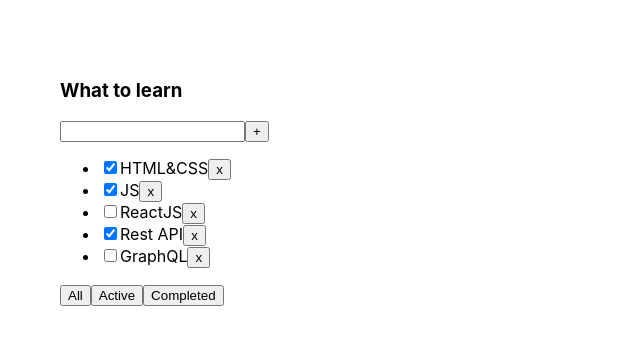
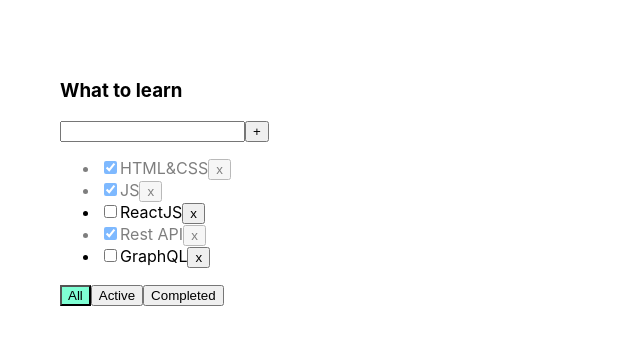
Before and after one commit to martovich/todolist-ts, a React (Create React App) app: page / in a window 1280 px wide. Shown: the top 344 px of the page, without its empty margins (0-640 px from the left). Built offline with nearby package versions, Linux system fonts and the light colour scheme.

Commit message:
todolist-ts lesson4

```diff
--- a/src/App.css
+++ b/src/App.css
@@ -6,3 +6,16 @@
 .App > div {
   margin-right: 50px;
 }
+.error {
+  border: red 1px solid;
+}
+
+.error-message {
+  color: red;
+}
+.active-filter {
+  background-color: aquamarine;
+}
+.is-done {
+  opacity: 0.5;
+}
--- a/src/App.tsx
+++ b/src/App.tsx
@@ -39,13 +39,24 @@
         setTasks(newTasks);
     }
 
+    function changeTaskStatus(id: string, isDone: boolean) {
+        let task = tasks.find(t => t.id === id);
+        if (task) {
+            task.isDone = isDone;
+            setTasks([...tasks]);
+        }
+    }
+
+
     return (
         <div className="App">
             <Todolist title="What to learn"
                       tasks={tasksForTodoList}
                       removeTask={removeTask}
                       changeFilter={changeFilter}
-                      addTask={addTask}/>
+                      addTask={addTask}
+                      changeTaskStatus={changeTaskStatus}
+                      filter={filter}/>
         </div>
     );
 }
--- a/src/Todolist.tsx
+++ b/src/Todolist.tsx
@@ -13,18 +13,26 @@
     removeTask: (taskId: string) => void
     changeFilter: (value: FilterValuesType) => void
     addTask: (title: string) => void
+    changeTaskStatus: (taskId: string, isDone: boolean) => void
+    filter: string
 }
 
 export function Todolist(props: PropsType) {
     let [title, setTitle] = useState("")
+    let [error, setError] = useState<string | null>(null)
     const addTask = () => {
-        props.addTask(title);
-        setTitle("");
+        if (title.trim() !== "") {
+            props.addTask(title);
+            setTitle("");
+        } else {
+            setError("Title is required!")
+        }
     }
     const onChangeHandler = (e: ChangeEvent<HTMLInputElement>) => {
         setTitle(e.currentTarget.value)
     }
     const onKeyPressHandler = (e: KeyboardEvent<HTMLInputElement>) => {
+        setError(null);
         if (e.charCode === 13) {
             addTask();
         }
@@ -40,15 +48,21 @@
                 <div>
                     <input value={title}
                            onChange={onChangeHandler}
-                           onKeyPress={onKeyPressHandler}/>
+                           onKeyPress={onKeyPressHandler}
+                           className={error ? "error" : ""}/>
                     <button onClick={addTask}>+</button>
+                    {error && <div className="error-message">{error}</div>}
                 </div>
                 <ul>
                     {
                         props.tasks.map(t => {
                                 const onClickHandler = () => props.removeTask(t.id)
-                                return <li key={t.id}>
-                                    <input type="checkbox" checked={t.isDone}/>
+                                const onChangeHandler = (e: ChangeEvent<HTMLInputElement>) => {
+                                    let newIsDoneValue = e.currentTarget.checked
+                                    props.changeTaskStatus(t.id, newIsDoneValue)
+                                }
+                                return <li key={t.id} className={t.isDone ? "is-done" : ""}>
+                                    <input type="checkbox" onChange={onChangeHandler} checked={t.isDone}/>
                                     <span>{t.title}</span>
                                     <button onClick={onClickHandler}>x</button>
                                 </li>
@@ -57,9 +71,15 @@
                     }
                 </ul>
                 <div>
-                    <button onClick={onAllClickHandler}>All</button>
-                    <button onClick={onActiveClickHandler}>Active</button>
-                    <button onClick={onCompletedClickHandler}>Completed</button>
+                    <button className={props.filter === "all" ? "active-filter" : ""}
+                            onClick={onAllClickHandler}>All
+                    </button>
+                    <button className={props.filter === "active" ? "active-filter" : ""}
+                            onClick={onActiveClickHandler}>Active
+                    </button>
+                    <button className={props.filter === "completed" ? "active-filter" : ""}
+                            onClick={onCompletedClickHandler}>Completed
+                    </button>
                 </div>
             </div>
         </div>
```
